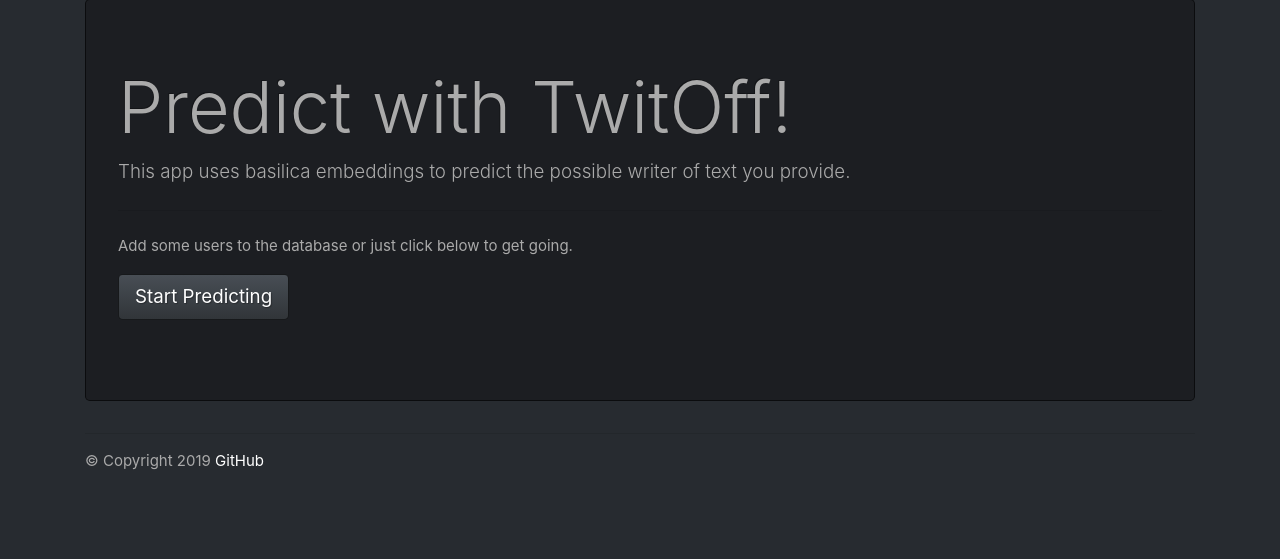
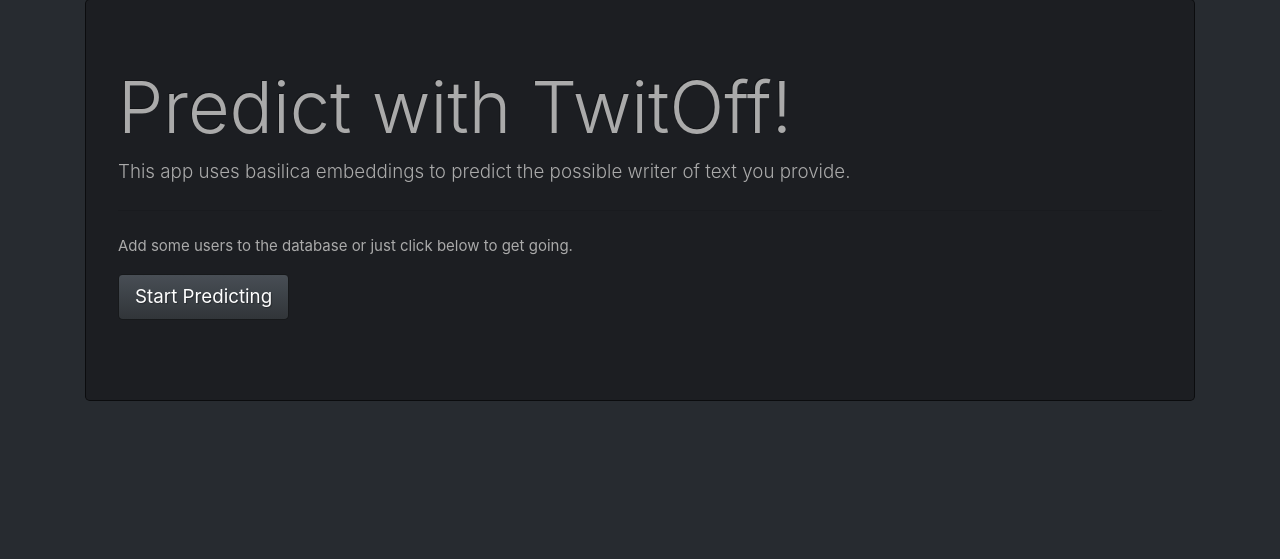
Before and after one commit to jose-marquez89/twitoff, a Flask app: page / in a window 1280 px wide. Shown: the part 58-617 px from the top of the page. Run offline with Flask 2, Linux system fonts and the light colour scheme; some libraries are stand-ins or nearby versions.

Commit message:
replaces old github copyright with new social list

```diff
--- a/TwitOff/templates/layout.html
+++ b/TwitOff/templates/layout.html
@@ -4,10 +4,14 @@
     {% block title %}
 	  <title>TwitOff</title>
     {% endblock %}
+    <meta charset="utf-8">
+    <meta name="viewport" content="width=device-width, initial-scale=1, shrink-to-fit=no">
+
     <!-- Main Style CSS -->
-    <link rel="stylesheet" type="text/css" href="{{ url_for('static', filename='styles/css/bootstrap.min.css') }}">
-	  <meta charset="utf-8">
-    <meta name="viewport" content="width=device-width, initial-scale=1, shrink-to-fit=no">
+    <link rel="stylesheet" type="text/css" href="{{ url_for('static', filename='css/bootstrap.min.css') }}">
+
+    <!-- FontAwesome JS-->
+    <script defer src={{ url_for('static', filename="js/all.min.js") }}></script>
 </head>
 
 <body>
@@ -38,13 +42,13 @@
           <li class="nav-item">
             <a class="nav-link" href="/">Home</a>
           </li>
-         <li class="nav-item">
+          <li class="nav-item">
            <a class="nav-link" href="/users/add">Add Users</a>
-         </li>
-         <li class="nav-item">
+          </li>
+          <li class="nav-item">
            <a class="nav-link" href="/users/set">Predict</a>
+          </li>
         </ul>
-
       </div>
     </nav>
 
@@ -55,10 +59,12 @@
       </div>
 
       <!-- FOOTER -->
-      <div id="footer">
-        <hr>
-        &copy; Copyright 2019
-        <a href="https://www.github.com">GitHub</a>
+      <div id="footer" class="social-footer">
+          <ul class="social-list">
+            <li class="social-item"><a href="https://github.com/jose-marquez89/twitoff"><i class="fab fa-github"></i></a></li>
+			      <li class="social-item"><a href="https://twitter.com/jlmarquez89"><i class="fab fa-twitter"></i></a></li>
+            <li class="social-item"><a href="https://www.linkedin.com/in/jose-marquez89"><i class="fab fa-linkedin"></i></a></li>
+          <ul class="social-list">
       </div>
     </div>
 
```
